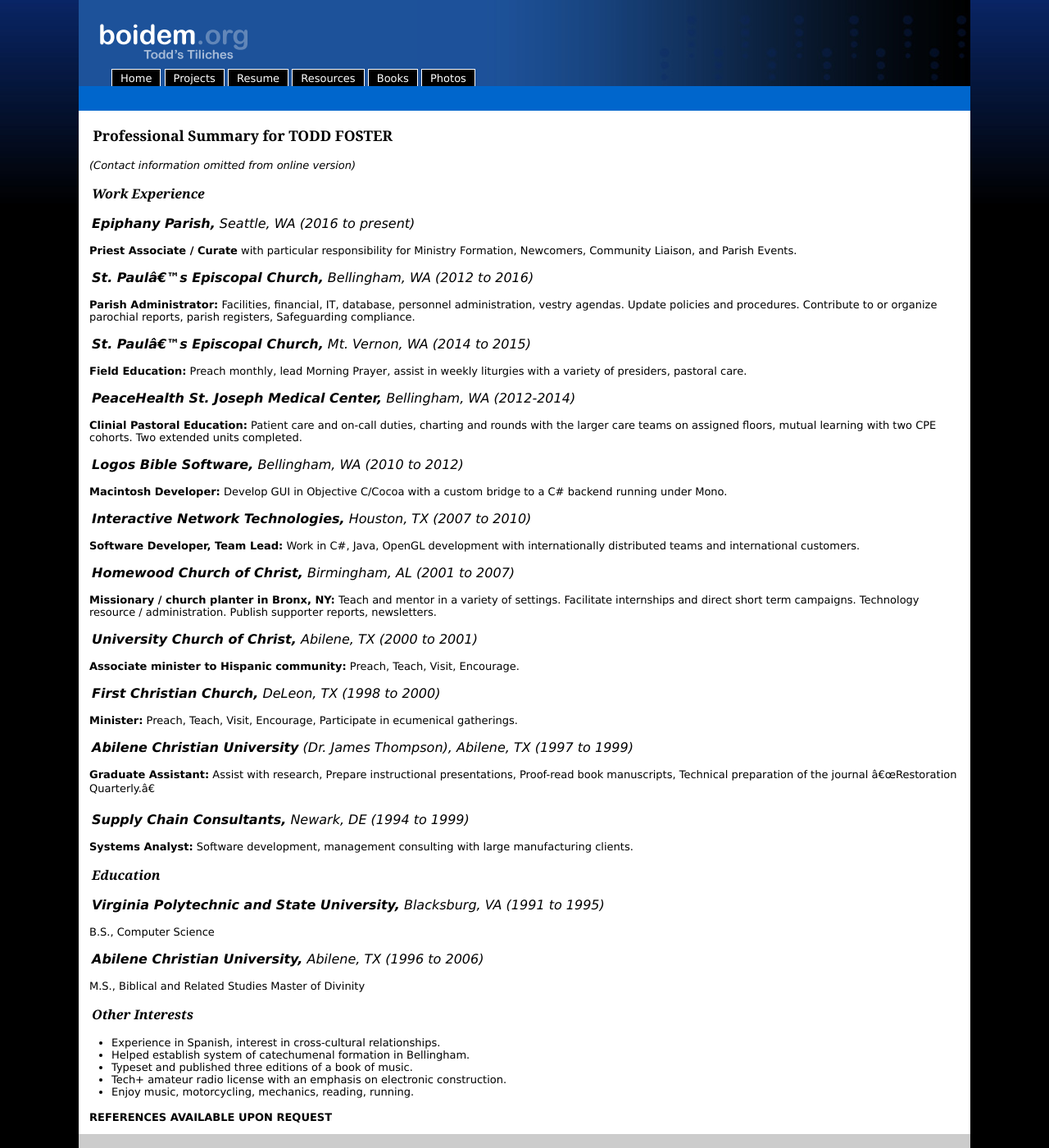
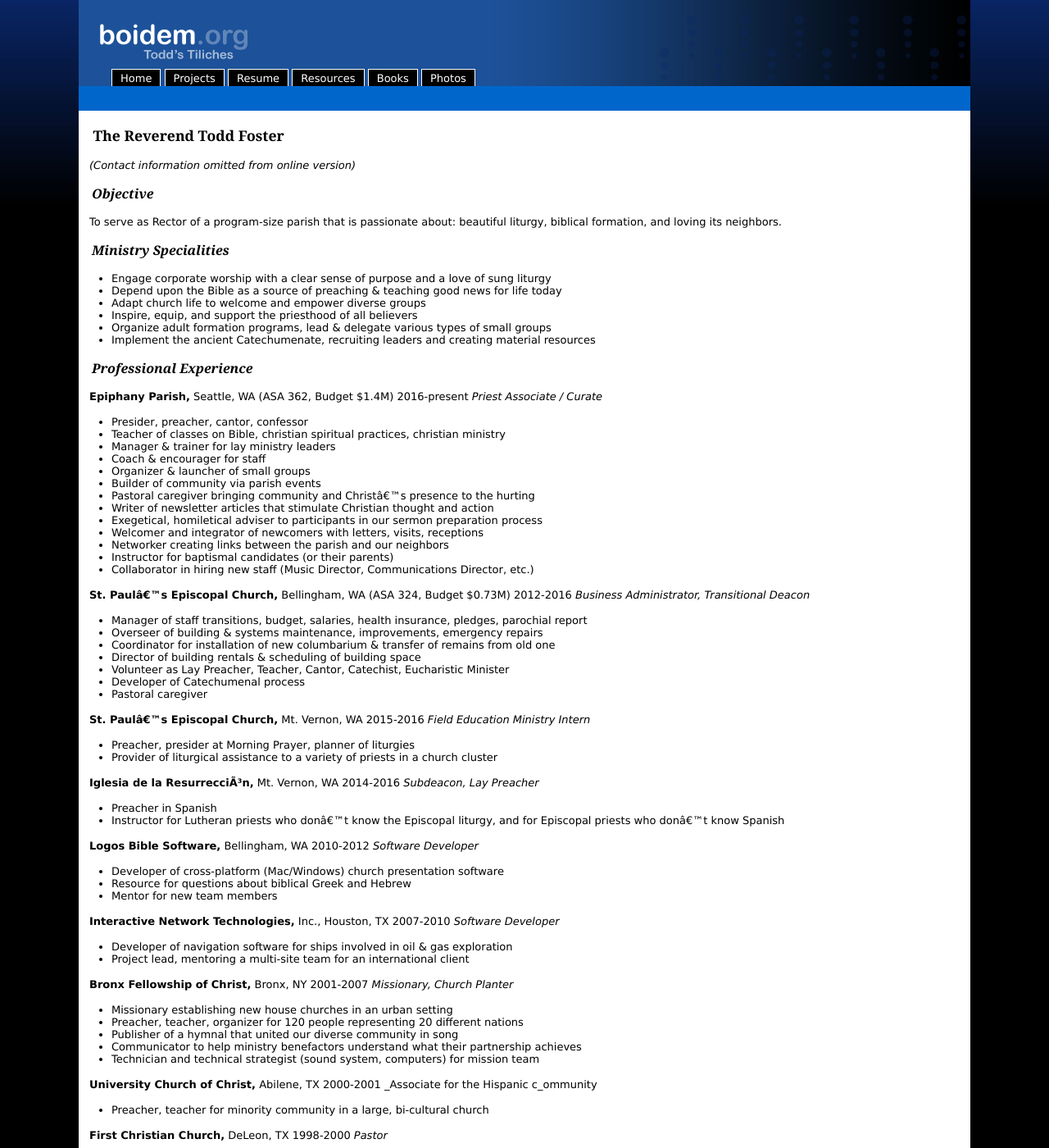
Before and after one commit to toddfoster/toddfoster.github.com, a Jekyll site: the page built from resume.md, in a window 1280 px wide and 1400 px high. Shown: the whole window at 82% size. Built offline with Jekyll 4.4.1, drawn with Linux system fonts in a browser that asks for light colours; some of the changed text lies outside the part shown.

Commit message:
update resume - rough draft

```diff
--- a/resume.md
+++ b/resume.md
@@ -3,59 +3,133 @@ title: Resume
 layout: default
 ---
 
-# Professional Summary for TODD FOSTER
+# The Reverend Todd Foster
 
-*(Contact information omitted from online version)*
+_(Contact information omitted from online version)_
 
-## Work Experience
 
-### **Epiphany Parish,** Seattle, WA (2016 to present)
-**Priest Associate / Curate** with particular responsibility for Ministry Formation, Newcomers, Community Liaison, and Parish Events.
+## Objective
 
-### **St. Paul's Episcopal Church,** Bellingham, WA (2012 to 2016)
-**Parish Administrator:** Facilities, financial, IT, database, personnel administration, vestry agendas. Update policies and procedures. Contribute to or organize parochial reports, parish registers, Safeguarding compliance.
+To serve as Rector of a program-size parish that is passionate about: beautiful liturgy, biblical formation, and loving its neighbors.
 
-### **St. Paul's Episcopal Church,** Mt. Vernon, WA (2014 to 2015)
-**Field Education:** Preach monthly, lead Morning Prayer, assist in weekly liturgies with a variety of presiders, pastoral care.
 
-### **PeaceHealth St. Joseph Medical Center,** Bellingham, WA (2012-2014)
-**Clinial Pastoral Education:** Patient care and on-call duties, charting and rounds with the larger care teams on assigned floors, mutual learning with two CPE cohorts. Two extended units completed.
+## Ministry Specialities
 
-### **Logos Bible Software,** Bellingham, WA (2010 to 2012)
-**Macintosh Developer:** Develop GUI in Objective C/Cocoa with a custom bridge to a C# backend running under Mono.
+* Engage corporate worship with a clear sense of purpose and a love of sung liturgy
+* Depend upon the Bible as a source of preaching & teaching good news for life today
+* Adapt church life to welcome and empower diverse groups
+* Inspire, equip, and support the priesthood of all believers
+* Organize adult formation programs, lead & delegate various types of small groups
+* Implement the ancient Catechumenate, recruiting leaders and creating material resources
 
-### **Interactive Network Technologies,** Houston, TX (2007 to 2010)
-**Software Developer, Team Lead:** Work in C#, Java, OpenGL development with internationally distributed teams and international customers.
 
-### **Homewood Church of Christ,** Birmingham, AL (2001 to 2007)
-**Missionary / church planter in Bronx, NY:** Teach and mentor in a variety of settings. Facilitate internships and direct short term campaigns. Technology resource / administration. Publish supporter reports, newsletters.
+## Professional Experience
 
-### **University Church of Christ,** Abilene, TX (2000 to 2001)
-**Associate minister to Hispanic community:** Preach, Teach, Visit, Encourage.
+**Epiphany Parish,** Seattle, WA (ASA 362, Budget $1.4M)	2016-present
+	_Priest Associate / Curate_
+* Presider, preacher, cantor, confessor
+* Teacher of classes on Bible, christian spiritual practices, christian ministry
+* Manager & trainer for lay ministry leaders
+* Coach & encourager for staff
+* Organizer & launcher of small groups
+* Builder of community via parish events
+* Pastoral caregiver bringing community and Christ’s presence to the hurting
+* Writer of newsletter articles that stimulate Christian thought and action
+* Exegetical, homiletical adviser to participants in our sermon preparation process
+* Welcomer and integrator of newcomers with letters, visits, receptions
+* Networker creating links between the parish and our neighbors
+* Instructor for baptismal candidates (or their parents)
+* Collaborator in hiring new staff (Music Director, Communications Director, etc.)
 
-### **First Christian Church,** DeLeon, TX (1998 to 2000)
-**Minister:** Preach, Teach, Visit, Encourage, Participate in ecumenical gatherings.
 
-### **Abilene Christian University** (Dr. James Thompson), Abilene, TX (1997 to 1999)
-**Graduate Assistant:** Assist with research, Prepare instructional presentations, Proof-read book manuscripts, Technical preparation of the journal "Restoration Quarterly."
+**St. Paul's Episcopal Church,** Bellingham, WA (ASA 324, Budget $0.73M)	2012-2016
+	_Business Administrator, Transitional Deacon_
+* Manager of staff transitions, budget, salaries, health insurance, pledges, parochial report
+* Overseer of building & systems maintenance, improvements, emergency repairs
+* Coordinator for installation of new columbarium & transfer of remains from old one
+* Director of building rentals & scheduling of building space
+* Volunteer as Lay Preacher, Teacher, Cantor, Catechist, Eucharistic Minister
+* Developer of Catechumenal process
+* Pastoral caregiver
 
-### **Supply Chain Consultants,** Newark, DE (1994 to 1999)
-**Systems Analyst:** Software development, management consulting with large manufacturing clients.
+**St. Paul’s Episcopal Church,** Mt. Vernon, WA 2015-2016
+	_Field Education Ministry Intern_
+* Preacher, presider at Morning Prayer, planner of liturgies
+* Provider of liturgical assistance to a variety of priests in a church cluster
 
-## Education
+**Iglesia de la Resurrección,** Mt. Vernon, WA  	2014-2016
+	_Subdeacon, Lay Preacher_
+* Preacher in Spanish
+* Instructor for Lutheran priests who don’t know the Episcopal liturgy, and for Episcopal priests who don’t know Spanish
 
-### **Virginia Polytechnic and State University,** Blacksburg, VA (1991 to 1995)
-B.S., Computer Science
+**Logos Bible Software,** Bellingham, WA	2010-2012
+	_Software Developer_
+* Developer of cross-platform (Mac/Windows) church presentation software
+* Resource for questions about biblical Greek and Hebrew
+* Mentor for new team members
 
-### **Abilene Christian University,** Abilene, TX (1996 to 2006)
-M.S., Biblical and Related Studies
-Master of Divinity
+**Interactive Network Technologies,** Inc., Houston, TX 	2007-2010
+	_Software Developer_
+* Developer of navigation software for ships involved in oil & gas exploration
+* Project lead, mentoring a multi-site team for an international client
 
-## Other Interests
-* Experience in Spanish, interest in cross-cultural relationships.
-* Helped establish system of catechumenal formation in Bellingham.
-* Typeset and published three editions of a book of music.
-* Tech+ amateur radio license with an emphasis on electronic construction.
-* Enjoy music, motorcycling, mechanics, reading, running.
+**Bronx Fellowship of Christ,** Bronx, NY  	2001-2007
+	_Missionary, Church Planter_
+* Missionary establishing new house churches in an urban setting
+* Preacher, teacher, organizer for 120 people representing 20 different nations
+* Publisher of a hymnal that united our diverse community in song
+* Communicator to help ministry benefactors understand what their partnership achieves
+* Technician and technical strategist (sound system, computers) for mission team
 
-**REFERENCES AVAILABLE UPON REQUEST**
+**University Church of Christ,** Abilene, TX 	2000-2001
+	_Associate for the Hispanic c_ommunity
+* Preacher, teacher for minority community in a large, bi-cultural church
+
+**First Christian Church,** DeLeon, TX 	1998-2000
+	_Pastor_
+* Preacher, teacher, presider, pastoral caregiver
+* Organizer of local ecumenical gatherings
+
+**Supply Chain Consultants,** Newark, DE 	1994-1999
+	_Systems Analyst_
+* Consultant to major multinational manufacturers on supply chain management
+* Developer of software and tools
+* Organizer of internal continuing education program
+* Builder of infrastructure for a new, growing business
+
+
+## Degrees Earned
+
+**Abilene Christian University,** Abilene, TX 	1996-2006
+* 	M.S., Biblical and Related Studies
+* 	Master of Divinity
+
+**Virginia Polytechnic and State University,** Blacksburg, VA 	1991-1995
+* 	B.S., Computer Science
+
+
+## Additional Training
+
+**College for Congregational Development,** Diocese of Olympia	2016-2017
+	Summer Intensives
+
+**Church Divinity School of the Pacific,** Berkeley, CA 	2013-2014
+	CALL Program: Anglican Immersion and online classes
+
+**General Theological Seminary,** New York, NY 	2005-2006
+	Hebrew Readings/Poetry
+
+**Escuela de la Lengua Española,** A.C., Guadalajara, Jalisco, México	2000
+	Level 5 Spanish Language Study and Immersion (3 months)
+
+**Hendrick Hospice Care,** Abilene, TX	1999
+	Hospice Volunteer Chaplain Training
+
+
+## Personal Information
+* Married 20 years to Becky raising daughter Aviva, 14, and son Eli, 12.
+* Enjoy family, music, languages & cultures, travel, reading, being outdoors.
+* Fluent in Spanish.
+* Long habit of pursuing ecumenical relationships reading the Bible in its original languages.
+* Hobbies include motorcycles (maintenance, riding), Tae Kwon Do, hiking.
+* Some favorite theologians include Frederick Buechner, Dietrich Bonhoeffer, N.T. Wright.
```
